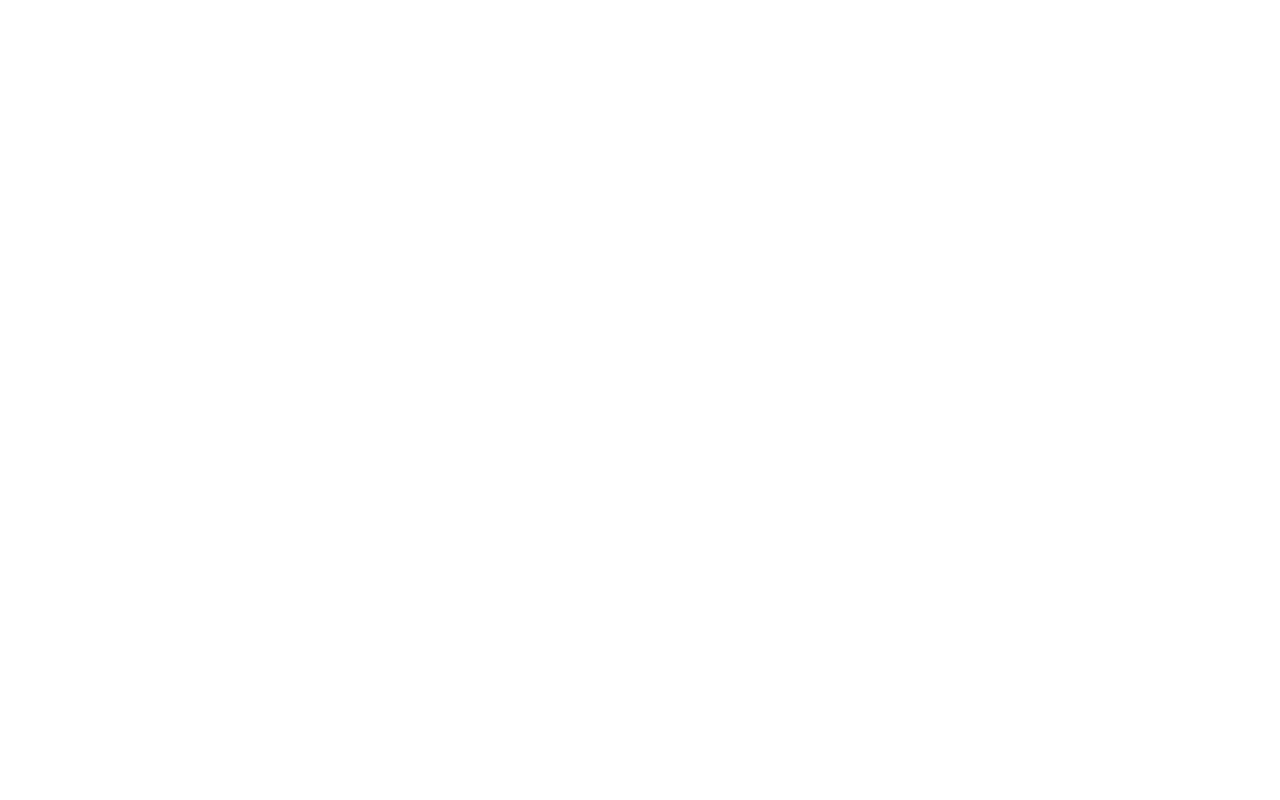
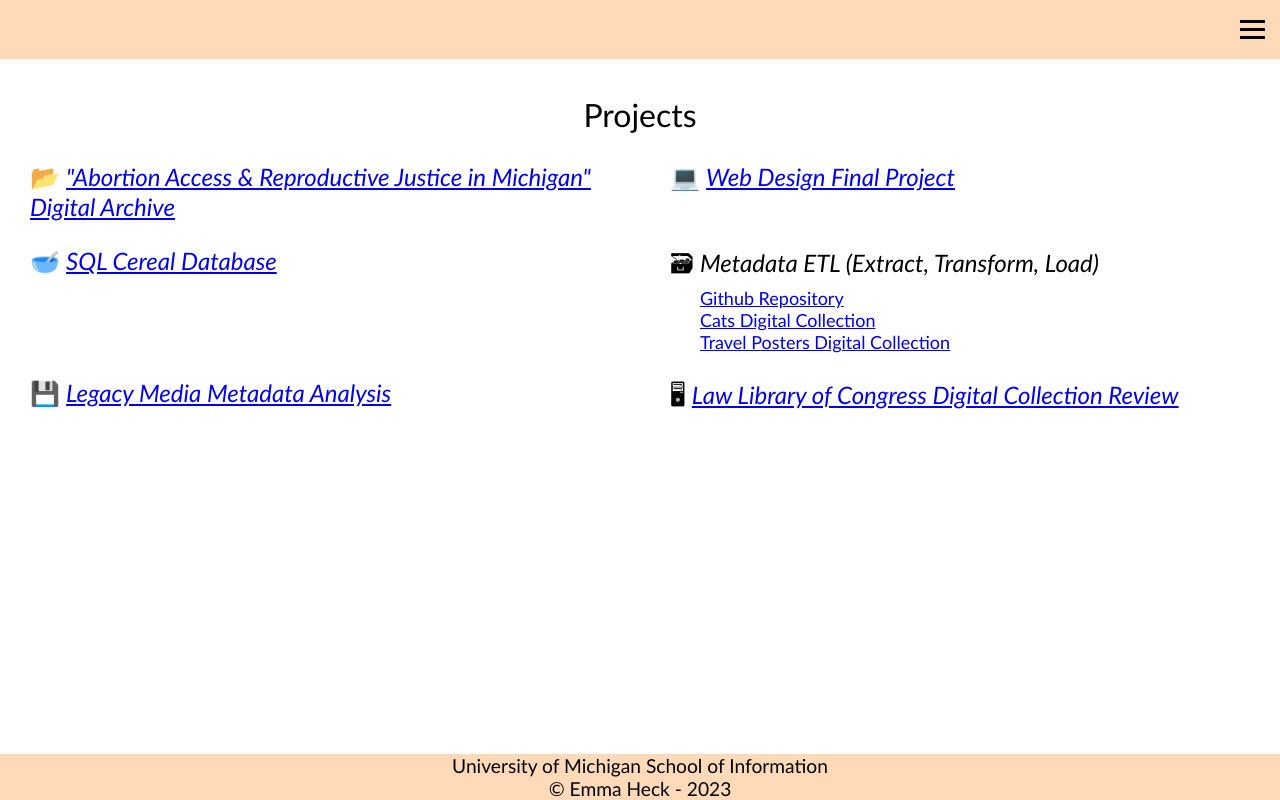
Before and after one commit to emmagheck/portfolio, a plain HTML site: page projects.html in a window 1280 px wide. Drawn offline with Linux system fonts and the light colour scheme.

Commit message:
Add files via upload

```diff
--- a/css/style.css
+++ b/css/style.css
@@ -13,6 +13,17 @@ h1 {
     color: black;
     font-size: xx-large;
 }
+
+p {
+    font-family: monospace;
+    text-align: center;
+    font-size: larger;
+}
+
+footer p {
+    font-family: 'Gill Sans', 'Gill Sans MT', Calibri, 'Trebuchet MS', sans-serif;
+}
+
   footer {
     position: fixed;
     bottom: 0;
@@ -30,6 +41,11 @@ h1 {
     /* background-color: #ffe2d8; */
     padding-top: 10px;
     padding-bottom: 10px;
+}
+
+.current {
+    font-style: italic;
+    font-weight: bold;
 }
 
 #typed-text {
@@ -50,7 +66,7 @@ h1 {
 
 #prof-pic {
     grid-area: 1 / 1 / span 1 / span 3;
-    padding: 10px;
+    padding: 50px;
 }
 
 #github {
@@ -120,7 +136,81 @@ header {
   }
 
   .dropdown-menu a:hover {
-    background-color: #555;
+    background-color: antiquewhite;
   }
 
+  #github, #linkedin, #instagram {
+    display: flex;
+  }
+
+  .github-icon, .linkedin-icon, .instagram-icon {
+    transition: transform 0.3s ease-in-out;
+}
+
+.github-icon:hover, .linkedin-icon:hover, .instagram-icon:hover {
+    animation: jiggle 0.5s ease infinite;
+}
+
+.projects-list {
+    display: grid;
+    grid-template-columns: 1fr 1fr;
+    grid-row-gap: 25px;
+    font-family: 'Gill Sans', 'Gill Sans MT', Calibri, 'Trebuchet MS', sans-serif;
+}
+
+#omeka-site, #album-site, #sql-proj, #omeka-cats, #dpu-proj, #loc-assessment {
+    font-size: x-large;
+    font-style: oblique;
+    padding-left: 30px;
+}
+
+#etl-repo, #cats-collec, #travel-collec {
+    padding-left: 60px;
+    font-size: large;
+}
+
+#omeka-site::before {
+    content: '\1F4C2    ';
+    font-style: normal;
+}
+
+#album-site::before {
+    content: '\1F4BB    ';
+    font-style: normal;
+}
+
+#sql-proj::before {
+    content: '\1F963    ';
+    font-style: normal;
+}
+
+#omeka-cats::before {
+    content: '\1F5C3    ';
+    font-style: normal;
+}
+
+#dpu-proj::before {
+    content: '\1F4BE    ';
+    font-style: normal;
+}
+
+#loc-assessment::before {
+    content: '\1F5A5    ';
+    font-style: normal;
+}
+
+@keyframes jiggle {
+    0%, 100% {
+        transform: rotate(0deg);
+    }
+    25% {
+        transform: rotate(10deg);
+    }
+    50% {
+        transform: rotate(-10deg);
+    }
+    75% {
+        transform: rotate(10deg);
+    }
+}
 @media screen and (min-width: 800px) {}
--- a/cv.html
+++ b/cv.html
@@ -0,0 +1,41 @@
+<!DOCTYPE html>
+<html lang="en">
+<head>
+  <meta charset="UTF-8">
+
+  <meta name="viewport" content="width=device-width, initial-scale=1.0">
+  <link rel="stylesheet" href="css/reset.css">
+  <link rel="stylesheet" href="css/style.css">
+
+
+  <title>Emma Heck</title>
+</head>
+
+<body>
+    <header>
+        <div class="menu-icon" onclick="toggleMenu()">
+            <span class="bar"></span>
+            <span class="bar"></span>
+            <span class="bar"></span>
+        </div>
+    <nav class="dropdown-menu">
+        <ul>
+            <li><a id="nav_link" href="index.html">About Me</a></li>
+            <li><a class="current" id="nav_link" href="cv.html">CV</a></li>
+            <li><a id="nav_link" href="projects.html">Projects</a></li>
+          </ul>
+      </nav>
+    </header>
+    <br><br>
+        <h1>Curriculum Vitae</h1><br>
+            <main>
+                <p>Click here to view my <a href="other/RESUME_Heck_23 (1).pdf">Resume / CV</a></p>
+            </main>
+
+  <footer>
+    <p class="footer">University of Michigan School of Information <br/>
+      &copy; Emma Heck - 2023</p>
+  </footer>
+  <script src="js/portfolio2.js"></script>
+</body>
+</html>
--- a/projects.html
+++ b/projects.html
@@ -0,0 +1,63 @@
+<!DOCTYPE html>
+<html lang="en">
+<head>
+  <meta charset="UTF-8">
+
+  <meta name="viewport" content="width=device-width, initial-scale=1.0">
+  <link rel="stylesheet" href="css/reset.css">
+  <link rel="stylesheet" href="css/style.css">
+
+
+  <title>Emma Heck</title>
+</head>
+
+<body>
+    <header>
+        <div class="menu-icon" onclick="toggleMenu()">
+            <span class="bar"></span>
+            <span class="bar"></span>
+            <span class="bar"></span>
+        </div>
+    <nav class="dropdown-menu">
+        <ul>
+            <li><a id="nav_link" href="index.html">About Me</a></li>
+            <li><a id="nav_link" href="cv.html">CV</a></li>
+            <li><a class="current" id="nav_link" href="projects.html">Projects</a></li>
+          </ul>
+      </nav>
+    </header>
+    <br><br>
+    <h1>Projects</h1><br>
+
+  <main>
+   <ul class="projects-list">
+        <div class="omeka-site">
+            <li id="omeka-site"><a href='https://umsi580.lsait.lsa.umich.edu/s/abortion-access-mi/page/welcome-abortion-access-in-Michigan'>"Abortion Access & Reproductive Justice in Michigan" Digital Archive</a></li>
+        </div>
+        <div class="album-site">
+            <li id="album-site"><a href="https://emmagheck.github.io/539-final-project/index.html">Web Design Final Project</a></li>
+        </div>
+        <div class="sql-proj">
+            <li id="sql-proj"><a href="https://docs.google.com/presentation/d/1SUQVFw2hnjiaqetmSfpO-l5fTp1KMAtORZKLiag3ldE/edit?usp=sharing">SQL Cereal Database</a></li>
+        </div>
+        <div class="omeka-cats">
+            <li id="omeka-cats">Metadata ETL (Extract, Transform, Load)</li>
+            <li id="etl-repo"><a href="https://github.com/emmagheck/SI676-map-final">Github Repository</a></li>
+            <li id="cats-collec"><a href="http://emmaheck.projectst.si.umich.edu/omekas/omeka-s/s/cats/page/cats-collection">Cats Digital Collection</a></li>
+            <li id="travel-collec"><a href="http://emmaheck.projectst.si.umich.edu/omekas/omeka-s/s/travel-posters/page/posters-collection">Travel Posters Digital Collection</a></li>
+        </div>
+        <div class="dpu-proj">
+            <li id="dpu-proj"><a href="https://github.com/GregMcC5/AudioAssessment">Legacy Media Metadata Analysis</a></li>
+        </div>
+        <div class="loc-assessment">
+            <li id="loc-assessment"><a href="other/2023_Final Report_Law Library of Congress Digital Collection Review.pdf">Law Library of Congress Digital Collection Review</a></li>
+        </div>
+    </ul>
+  </main>
+
+  <footer>
+    <p class="footer">University of Michigan School of Information <br/>
+      &copy; Emma Heck - 2023</p>
+  </footer>
+  <script src="js/portfolio2.js"></script>
+</body>
```
Also changed, not shown: index.html (+2 -2 lines), 1 other file.
